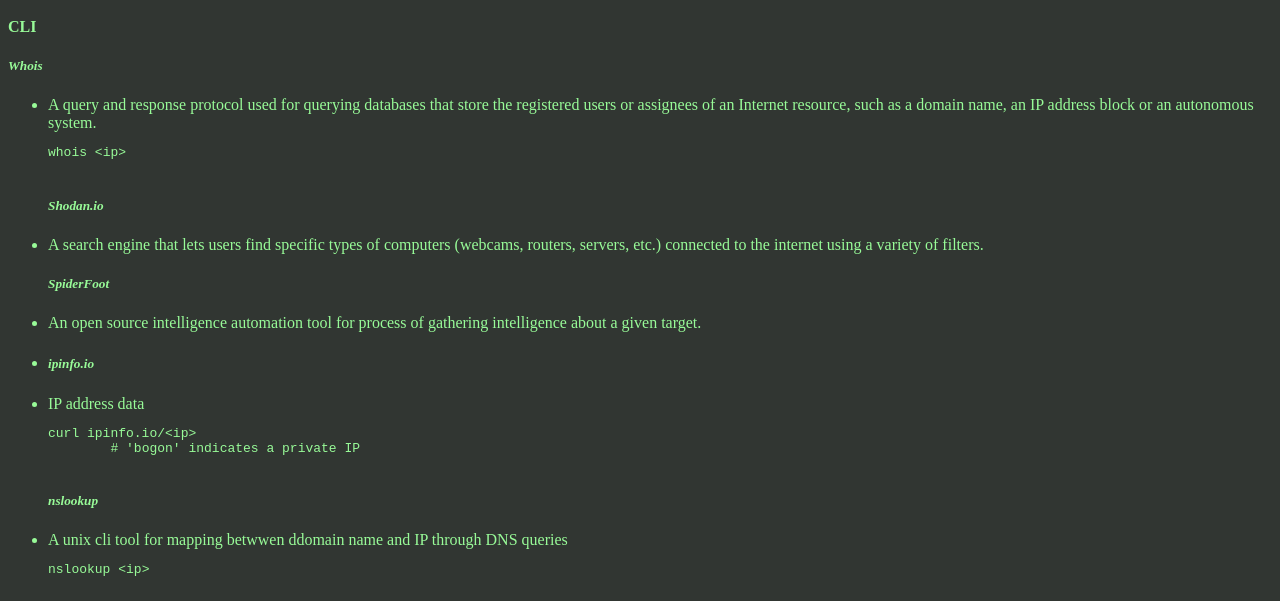
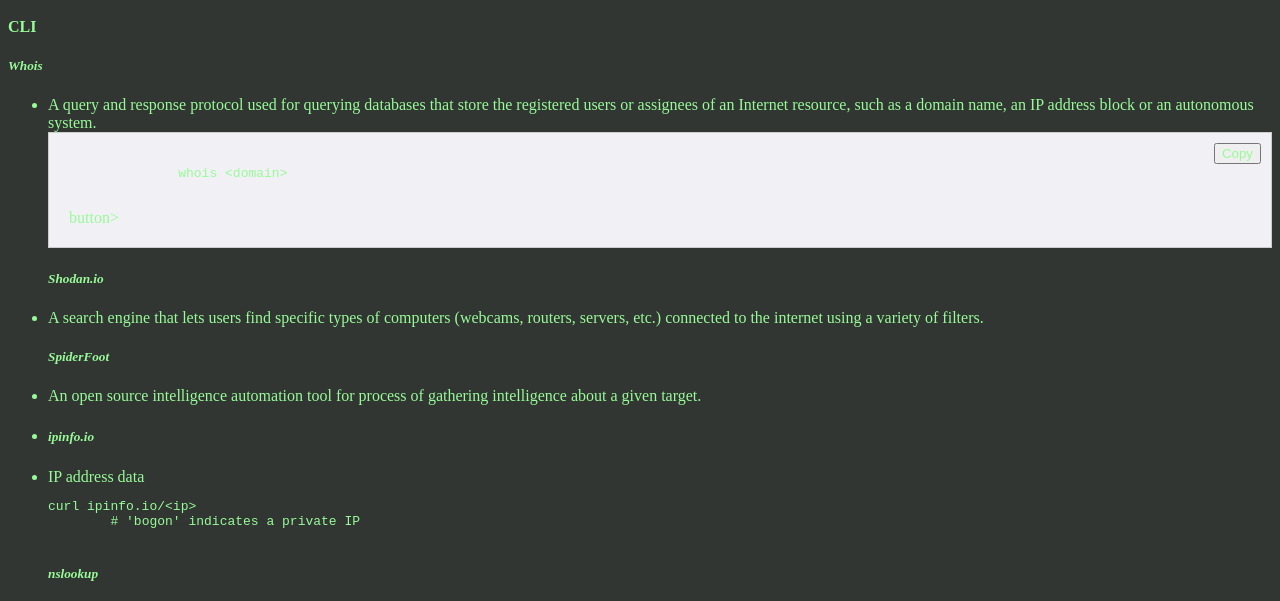
Before and after one commit to gntsqid/gntsqid.github.io, a plain HTML site: page docs/cybertools.html in a window 1280 px wide. Shown: the part 157-758 px from the top of the page. Drawn offline with Linux system fonts and the light colour scheme.

Commit message:
Code block attempt

```diff
--- a/docs/cybertools.html
+++ b/docs/cybertools.html
@@ -16,10 +16,17 @@
     <h4 id="cli">CLI</h4>
     <h5 id="-whois-"><em>Whois</em></h5>
     <ul>
-        <li>A query and response protocol used for querying databases that store the registered users or assignees of an Internet resource, such as a domain name, an IP address block or an autonomous system.<pre><code class="lang-bash"><span class="hljs-symbol">whois</span> &lt;<span class="hljs-built_in">ip</span>&gt;
-        </code></pre>
+        <li>
+          A query and response protocol used for querying databases that store the registered users or assignees of an Internet resource, such as a domain name, an IP address block or an autonomous system.
+          <div id="codeBlock">
+            <pre id="code">
+              whois &lt;domain&gt;
+            </pre>
+            <button onclick="copyCode()">Copy</button>button>
+          </div>
+        </li>
+
         <h5 id="-shodan-io-"><em>Shodan.io</em></h5>
-        </li>
         <li>A search engine that lets users find specific types of computers (webcams, routers, servers, etc.) connected to the internet using a variety of filters.<h5 id="-spiderfoot-"><em>SpiderFoot</em></h5>
         </li>
         <li>An open source intelligence automation tool for process of gathering intelligence about a given target.</li>
@@ -72,6 +79,7 @@
         <li>One of the world&#39;s most popular free security tools and is actively maintained by hundreds of international volunteers.</li>
     </ul>
 
+      <script src="../scripts/tool-code.js"></script>
   </body>
 
 
```
